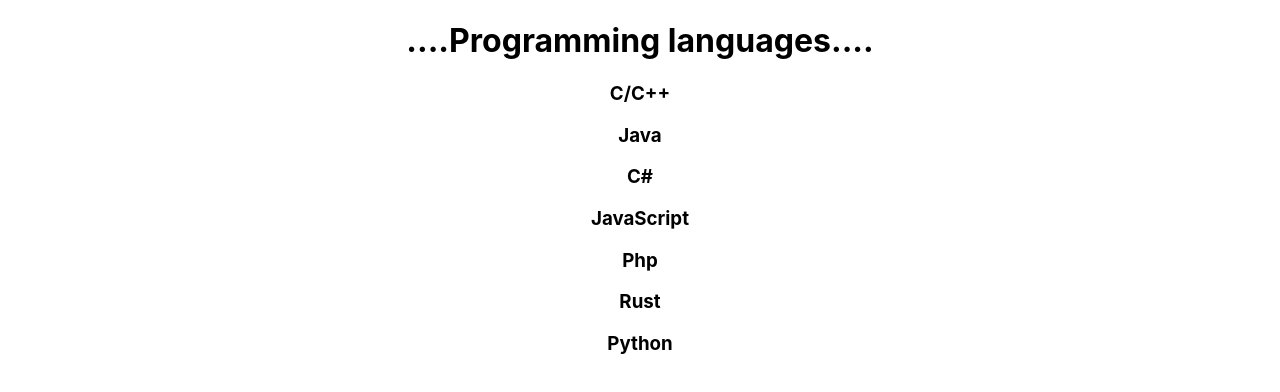
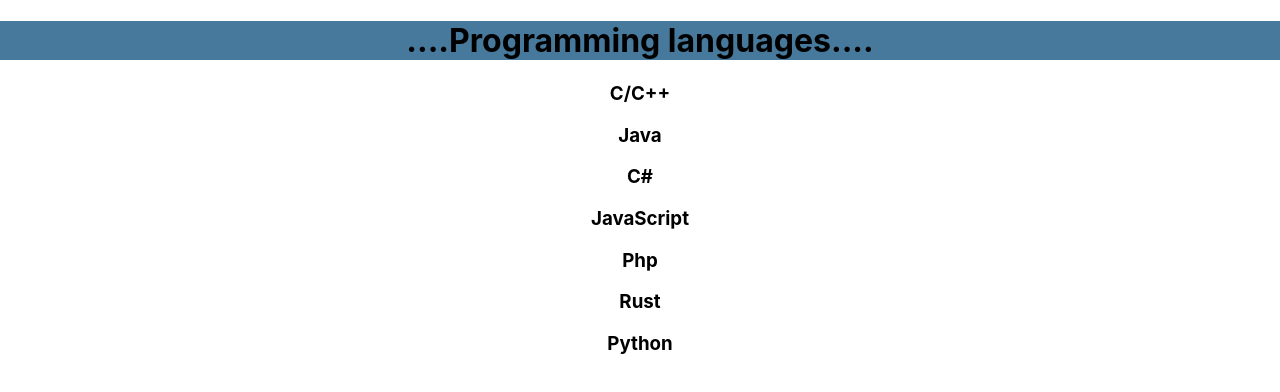
Before and after one commit to kamrankhosa/practise_class3, a React (Create React App) app: page / in a window 1280 px wide. Shown: the top 392 px of the page. Built offline with nearby package versions, Linux system fonts and the light colour scheme.

Commit message:
updated app.css file

```diff
--- a/src/App.css
+++ b/src/App.css
@@ -36,3 +36,7 @@
     transform: rotate(360deg);
   }
 }
+.main_head {
+  background-color: rgb(70, 121, 155);
+
+}
--- a/src/P_languages.js
+++ b/src/P_languages.js
@@ -2,7 +2,7 @@ import React from 'react';
 function P_languages(props){
     return(
         <div>
-            <h1>....Programming languages....</h1>
+            <h1 class="main_head">....Programming languages....</h1>
             <h3>{props.lang1}</h3>
             <h3>{props.lang2}</h3>
             <h3>{props.lang3}</h3>
```
